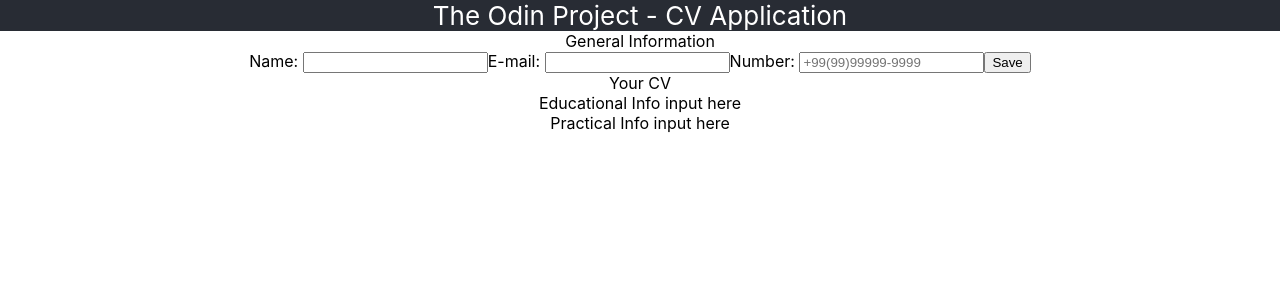
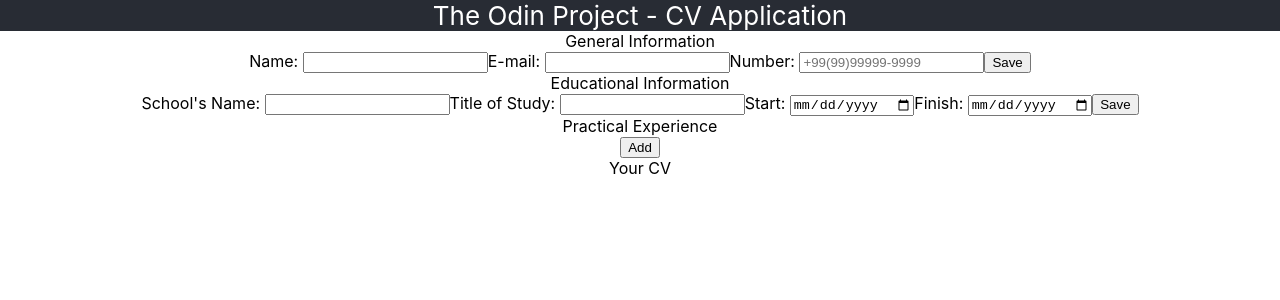
Before and after one commit to RodrigoAPassos/cv-project, a React (Create React App) app: page / in a window 1280 px wide. Shown: the top 300 px of the page. Built offline with nearby package versions, Linux system fonts and the light colour scheme.

Commit message:
Add basic educational entry
Next add option for multiple educational entry and experience entry

```diff
--- a/src/App.js
+++ b/src/App.js
@@ -12,29 +12,56 @@
       Name: '',
       Num: '',
       Email: '',
+      educationalCounter: 0,
+      educationalInfo: [
+        {key: 0, school: '', study: '', start: '', finish: ''}
+      ],
     }
 
-  this.handleSubmit = this.handleSubmit.bind(this);
+  this.handleGenSubmit = this.handleGenSubmit.bind(this);
   }
 
-  handleSubmit (form) {
+  handleGenSubmit (form) {
     this.setState({
         Name: form.inputName,
         Email: form.inputEmail,
         Num: form.inputNumber,
-    }, () => console.log(this.state, "App"));
+    }, /* () => console.log(this.state, "App") */);
+
+  }
+
+  handleEducationalSubmit (form) {
+    console.log(form);
+    /* this.setState(prevState => ({
+
+      educationalInfo: prevState.educationalInfo.map(
+        el => el.key === form.key? { ...el, school: form.educationalInfo.school }: el
+      ),
+      educationalInfo: prevState.educationalInfo.map(
+        el => el.key === form.key? { ...el, study: form.educationalInfo.study }: el
+      ),
+      educationalInfo: prevState.educationalInfo.map(
+        el => el.key === form.key? { ...el, start: form.educationalInfo.start }: el
+      ),
+      educationalInfo: prevState.educationalInfo.map(
+        el => el.key === form.key? { ...el, finish: form.educationalInfo.finish }: el
+      )
+
+    })) */
 
   }
 
   render () {
-    const { inputEmail, inputName, inputNumber } = this.state;
+
     return (
       <div className="App">
         <header className="App-header">The Odin Project - CV Application</header>
-        <GeneralForm onSub = {this.handleSubmit}  />
+        <GeneralForm onSub = {this.handleGenSubmit}  />
+        <Educational onSub = {this.handleEducationalSubmit} keyInfo = {this.state.educationalCounter} />
+        <div className='practicalExp-title'>Practical Experience</div>
+        <div className='practicalExp'></div>
+        <button className='addPracticalExp'>Add</button>
         <div className="completeCv-title">Your CV</div>
-        <Educational />
-        <Practical />
       </div>
     );
   }
--- a/src/components/Educational.js
+++ b/src/components/Educational.js
@@ -1,16 +1,80 @@
 import React, { Component } from 'react';
 
 class Educational extends Component {
-    constructor () {
-        super();
+    constructor (props) {
+        super(props);
         this.state = {
+            key: 0,
+            educationalInfo: {school: '', study: '', start: '', finish: ''},
+        }
 
-        }
+        this.handleEducationalSubmit = this.handleEducationalSubmit.bind(this);
+        this.schoolNameChange = this.schoolNameChange.bind(this);
+        this.studyChange = this.studyChange.bind(this);
+        this.startChange = this.startChange.bind(this);
+        this.finishChange = this.finishChange.bind(this);
+    }
+
+    schoolNameChange ({target: {value}}) {
+        this.setState(prevState => ({
+            educationalInfo: {                   // object that we want to update
+                ...prevState.educationalInfo,    // keep all other key-value pairs
+                school: value                    // update the value of specific key
+            }
+        }))
+    }
+
+    studyChange ({target: {value}}) {
+        this.setState(prevState => ({
+            educationalInfo: {                   // object that we want to update
+                ...prevState.educationalInfo,    // keep all other key-value pairs
+                study: value                    // update the value of specific key
+            }
+        }))
+    }
+
+    startChange ({target: {value}}) {
+        this.setState(prevState => ({
+            educationalInfo: {                   // object that we want to update
+                ...prevState.educationalInfo,    // keep all other key-value pairs
+                start: value                    // update the value of specific key
+            }
+        }))
+    }
+
+    finishChange ({target: {value}}) {
+        this.setState(prevState => ({
+            educationalInfo: {                   // object that we want to update
+                ...prevState.educationalInfo,    // keep all other key-value pairs
+                finish: value                    // update the value of specific key
+            }
+        }))
+    }
+
+    handleEducationalSubmit (e) {
+        e.preventDefault();
+        this.setState({key: this.props.keyInfo});
+        this.props.onSub(this.state);
     }
 
     render() {
+        const { school, study, start, finish } = this.state.educationalInfo;
+
         return(
-            <div className='EducationalInformation'>Educational Info input here</div>
+            <div className='educationalInfo'>
+                <div className='EduInfo-title'>Educational Information</div>
+                <form action="" className="educationalInfo-form" onSubmit={this.handleEducationalSubmit}>
+                    <label htmlFor='inputSchool'>School's Name: </label>
+                    <input type='text' id='inputSchool' name='inputSchool' onChange={this.schoolNameChange} value={school} required></input>
+                    <label htmlFor='inputStudy'>Title of Study: </label>
+                    <input type='text' id='inputStudy' name='inputStudy' onChange={this.studyChange} value={study} required></input>
+                    <label htmlFor='inputDateS'>Start: </label>
+                    <input type='date' id='inputDateS' name='inputDateS' onChange={this.startChange} value={start} required></input>
+                    <label htmlFor='inputDateF'>Finish: </label>
+                    <input type='date' id='inputDateF' name='inputDateF' onChange={this.finishChange} value={finish} required></input>
+                    <button type='submit'>Save</button>
+                </form>
+            </div>
         )
     }
 }
--- a/src/components/General.js
+++ b/src/components/General.js
@@ -30,11 +30,11 @@
     handleSubmit (e) {
         e.preventDefault();
         this.props.onSub(this.state);
-        this.setState({
+        /* this.setState({
             inputNumber: '',
             inputEmail: '',
             inputName: ''
-        })
+        }) */
     }
 
     render() {
```
